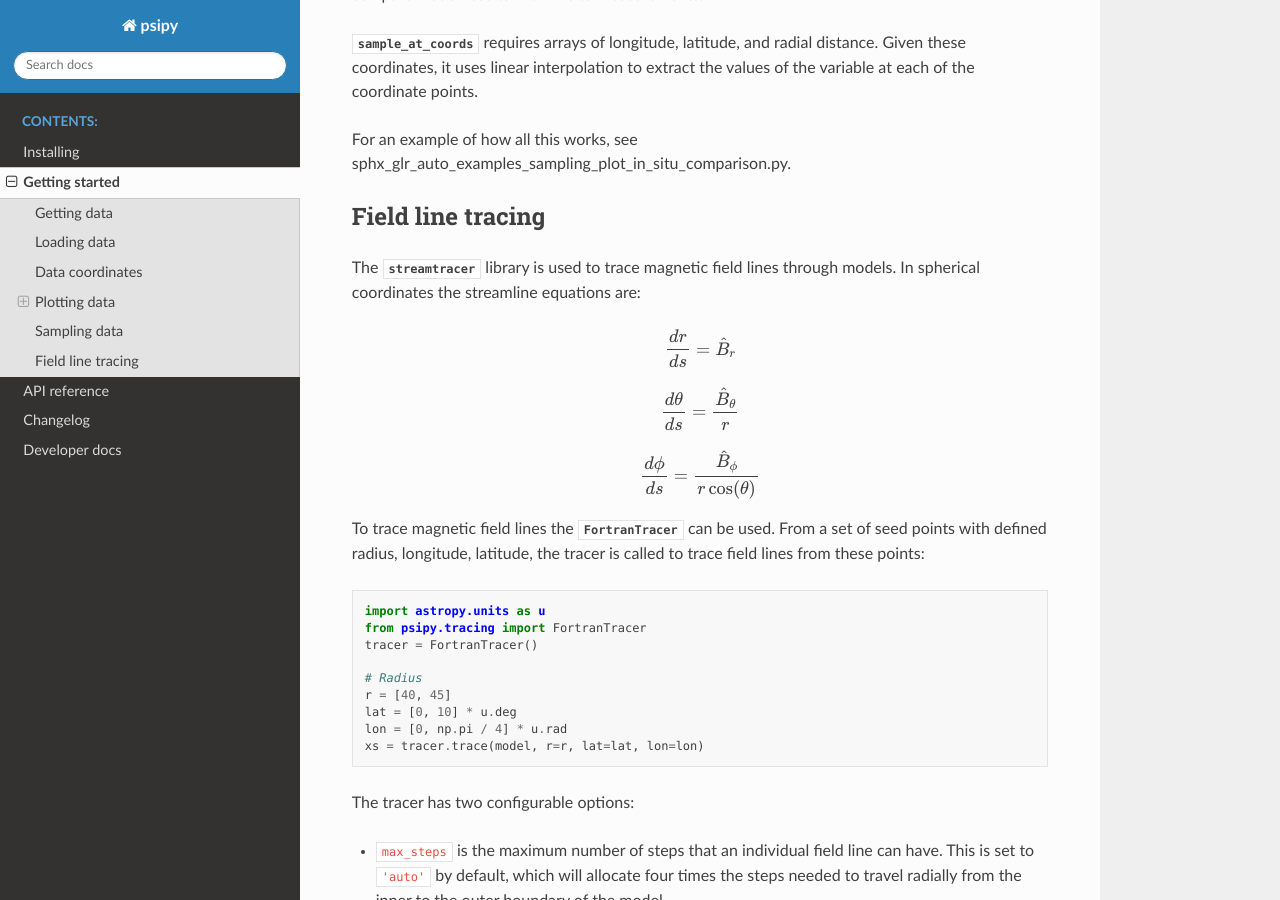
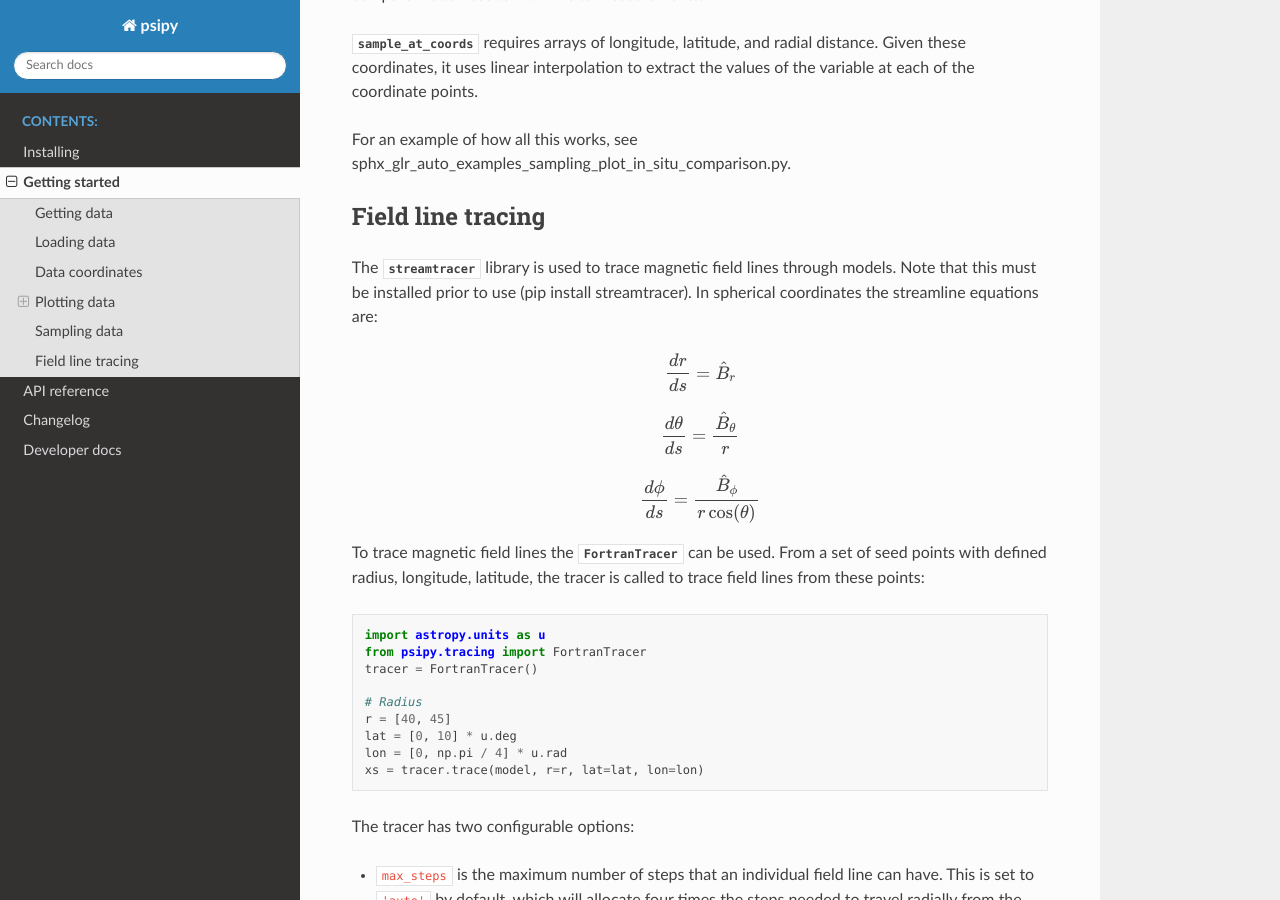
Before and after one commit to predsci/PsiPy, a Sphinx documentation site: the page built from docs/guide/getting_started.rst, in a window 1280 px wide and 900 px high, scrolled down 3867 px. Built offline with Sphinx 7.4.7 and the Read the Docs theme 2.0.0, drawn with Linux system fonts in a browser that asks for light colours; pages that are not in the unit, such as notebooks, are missing from menus.

Commit message:
Added note to install 'streamtracer' module.

```diff
--- a/docs/guide/getting_started.rst
+++ b/docs/guide/getting_started.rst
@@ -156,7 +156,8 @@ For an example of how all this works, see :ref:`sphx_glr_auto_examples_sampling_
 Field line tracing
 ------------------
 The `streamtracer` library is used to trace magnetic field lines through
-models. In spherical coordinates the streamline equations are:
+models. Note that this must be installed prior to use (pip install streamtracer).
+In spherical coordinates the streamline equations are:
 
 .. math:: \frac{dr}{ds} = \hat{B}_{r}
 .. math:: \frac{d\theta}{ds} = \frac{\hat{B}_{\theta}}{r}
```
